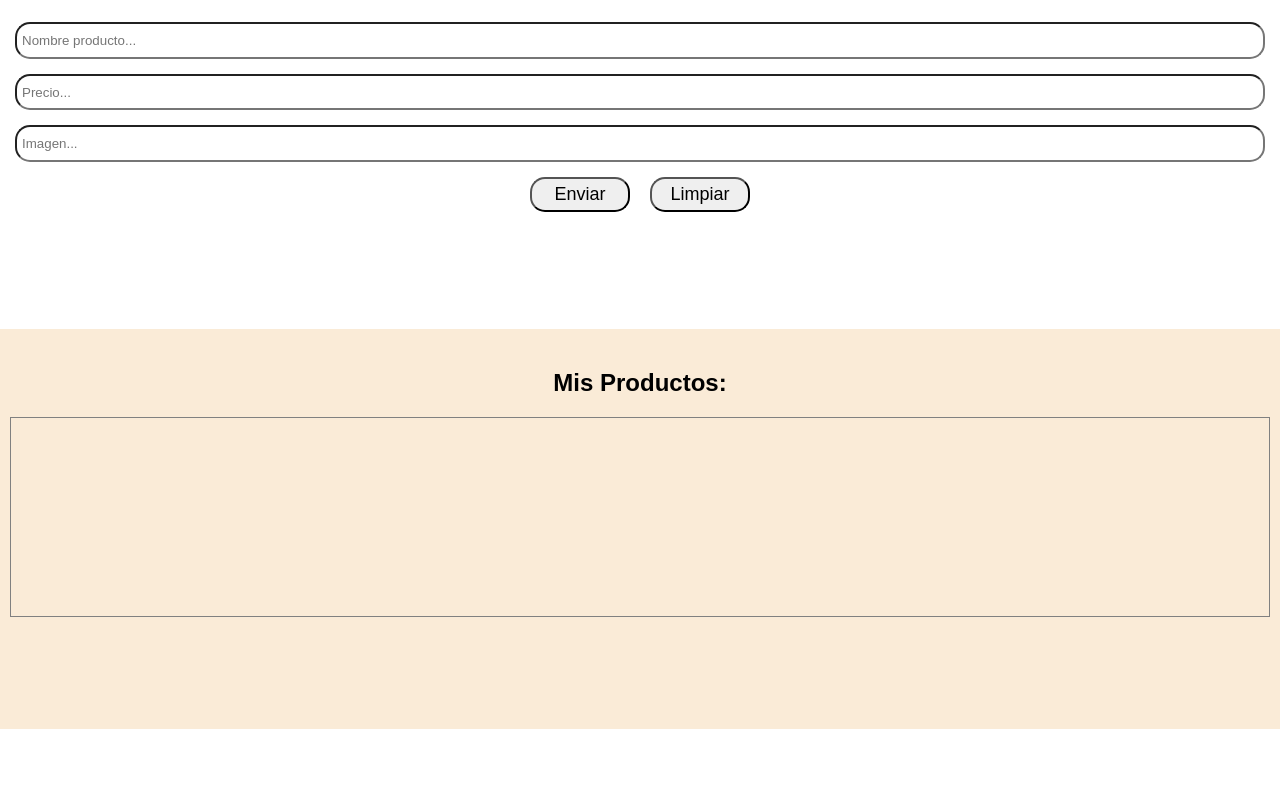
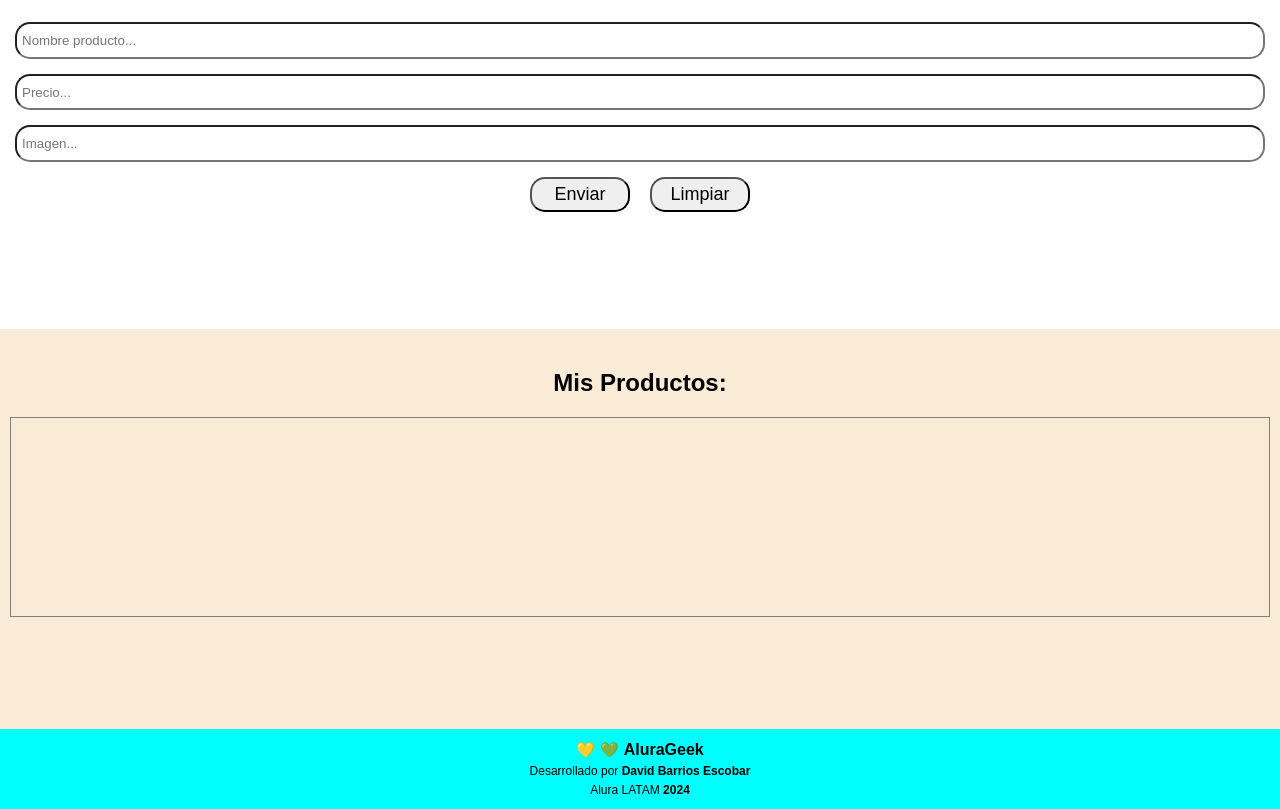
Before and after one commit to Kosmas1122/Challenge_AluraGeek, a plain HTML site: page index.html in a window 1280 px wide. Shown: the part 131-940 px from the top of the page. Before the commit the page ends 860 px from the top, so only its background shows below. Drawn offline with Linux system fonts and the light colour scheme.

Commit message:
Footer preconstruido.

```diff
--- a/index.html
+++ b/index.html
@@ -39,5 +39,16 @@
             </section>
 
         </main>
+
+        <!-- Pie de página de la App: -->
+        <footer class="footer">
+            <div class="footer__logo">
+                <p class="footer__emoji">&#128155;</p> <!-- Corazón Amarillo -->
+                <p class="footer__emoji">&#128154;</p> <!-- Corazón Verde -->
+                <p class="footer__titulo">AluraGeek</>
+            </div>
+            <p class="footer__creador"> Desarrollado por <span>David Barrios Escobar</span> </p>
+            <p class="footer__cliente"> Alura LATAM <span>2024</span> </p>
+        </footer>
     </body>
 </html>
--- a/styles.css
+++ b/styles.css
@@ -8,7 +8,8 @@
     display: flex;
     flex-direction: row;
     justify-content: center;
-    align-items: center;
+    align-items: baseline;
+    gap: 5px;
 
     background-color: rgb(42, 165, 161);
     width: 100%;
@@ -105,3 +106,46 @@
     font-size: large;
     font-weight: normal;
 }
+
+.footer {
+    display: flex;
+    flex-direction: column;
+    justify-content: center;
+    align-items: center;
+    gap: 5px;
+    width: 100%;
+    height: 80px;
+    font-family: Arial, Helvetica, sans-serif;
+
+    background-color: aqua;
+}
+
+.footer__logo{
+    display: flex;
+    flex-direction: row;
+    justify-content: center;
+    align-items: baseline;
+    gap: 5px;
+
+    /* font-size: medium; */
+}
+
+.footer__emoji {
+    font-size:15px;
+}
+
+.footer__titulo {
+    font-weight: bold;
+}
+
+.footer__creador {
+    font-size:12px;
+}
+
+.footer__cliente {
+    font-size:12px;
+}
+
+.footer span {
+    font-weight: bold;
+}
```
